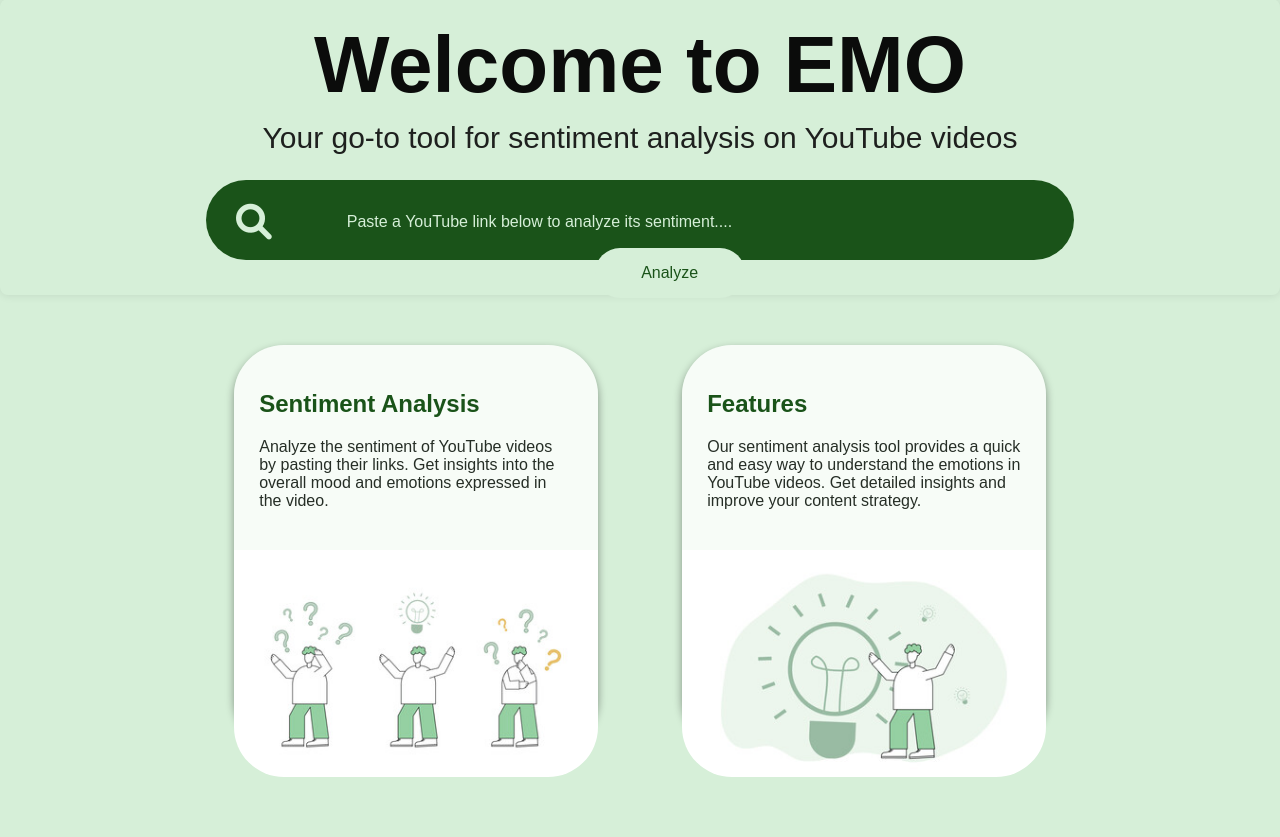
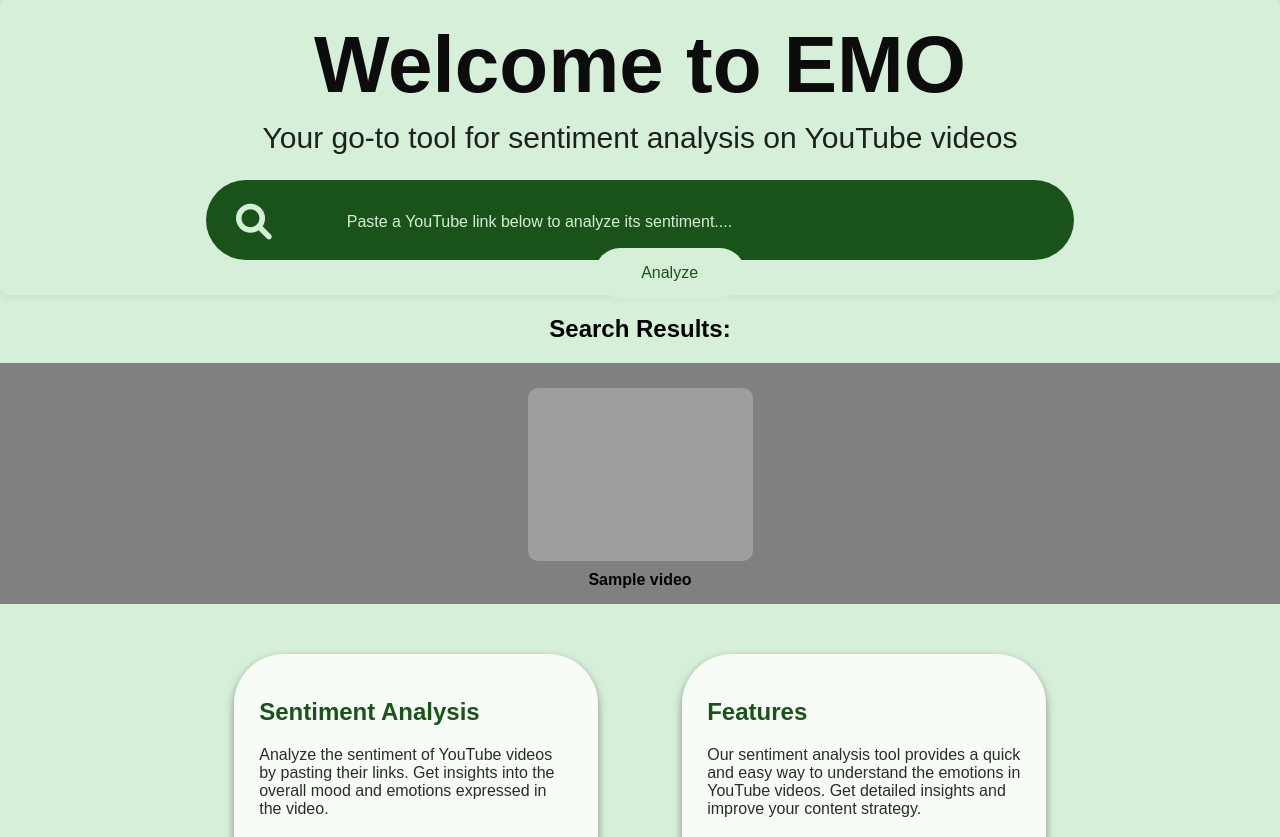
Before and after one commit to bleedingrockk/EMO, a Flask app: template templates/index.html in a window 1280 px wide. Shown: the part 211-1048 px from the top of the page. Run offline with Flask 3, Linux system fonts and the light colour scheme; the template is opened without the code that fills it: most values are stand-ins (such as "Sample title", 1, 10 or a date in 2020); grey boxes are pictures that could not be loaded.

Commit message:
added the video list

```diff
--- a/app.py
+++ b/app.py
@@ -10,7 +10,7 @@ def index():
     search_results = None
 
     if request.method == 'POST':
-        query = request.form.get('query')
+        query = request.form.get('value1')
         if query:
             search_results = youtube_search(api_key, query)
         return render_template('index.html', results=search_results)
--- a/libs/Youtube_functions.py
+++ b/libs/Youtube_functions.py
@@ -21,8 +21,22 @@ def youtube_search(api_key, query, max_results=5):
     for item in search_response.get('items', []):
         video_id = item['id'].get('videoId')
         title = item['snippet'].get('title')
+
+        # Attempt to get the highest available thumbnail
+        thumbnails = item['snippet'].get('thumbnails', {})
+        if 'maxres' in thumbnails:
+            thumbnail_url = thumbnails['maxres']['url']
+        elif 'standard' in thumbnails:
+            thumbnail_url = thumbnails['standard']['url']
+        elif 'high' in thumbnails:
+            thumbnail_url = thumbnails['high']['url']
+        elif 'medium' in thumbnails:
+            thumbnail_url = thumbnails['medium']['url']
+        else:
+            thumbnail_url = thumbnails.get('default', {}).get('url', '')
+
         if video_id:
-            results.append((video_id, title))
+            results.append((video_id, title, thumbnail_url))  # Include the thumbnail URL in the results
 
     return results
 
--- a/static/css/main_styles.css
+++ b/static/css/main_styles.css
@@ -130,6 +130,40 @@ header .links a {
 .container .form_container form button:hover {
     background-color: rgb(80, 141, 78); /* Dark green */
     color: rgb(214, 239, 216); /* Light green */
+}
+
+#search_result{
+    text-align: center;
+}
+
+.container1 {
+    padding: 15px;
+    background-color: gray;
+    display: flex;
+    justify-content: space-around;
+}
+
+.container1_sub1{
+    width: 18%;
+    display: flex;
+    flex-direction: column;
+    color: black;
+}
+
+.container1_sub1 img {
+    width: 100%;
+    height: 100%;
+    object-fit: cover;
+    border-radius: 10px;
+}
+
+.container1_sub1 a {
+    padding-top: 10px;
+    text-decoration: none;
+    color: black;
+    font-size: 16px;
+    text-align: center;
+    font-weight: bold;
 }
 
 .container2 {
--- a/templates/index.html
+++ b/templates/index.html
@@ -35,11 +35,32 @@
             <i class="fa-solid fa-magnifying-glass fa-beat"></i>
 
             <form action="/" method="post">
-                <input type="text" id="value1" placeholder="Paste a YouTube link below to analyze its sentiment...." name="value1" required>
+                <input type="text" id="value1" name="value1" placeholder="Paste a YouTube link below to analyze its sentiment...." required>
                 <button type="submit">Analyze</button>
             </form>
         </div>
     </div>
+
+<!-- -------------------------- search output ---------------------------------------------------- -->
+<h2 id="search_result">Search Results:</h2>
+
+<div class="container1">
+    {% if results %}
+            {% for video in results %}
+            <div class="container1_sub1">
+
+                    <a href="{{ url_for('result', select=loop.index0, results=results) }}">
+                        <img src="{{ video[2] }}" alt="Thumbnail">
+                    </a>
+
+                    <a href="{{ url_for('result', select=loop.index0, results=results) }}">
+                        {{ video[1] }} <!-- Display the video title -->
+                    </a>
+            </div>
+
+            {% endfor %}
+    {% endif %}
+</div>
     <!-- ------------------------------ Container 2----------------------------------------- -->
     <!-- Second with details -->
     <div class="container2">
```
Also changed, not shown: templates/result.html (+0 -17 lines).
